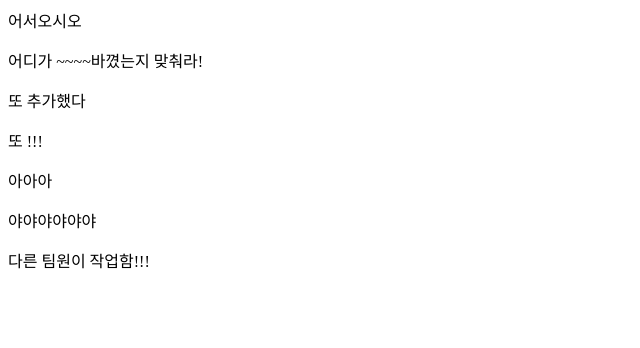
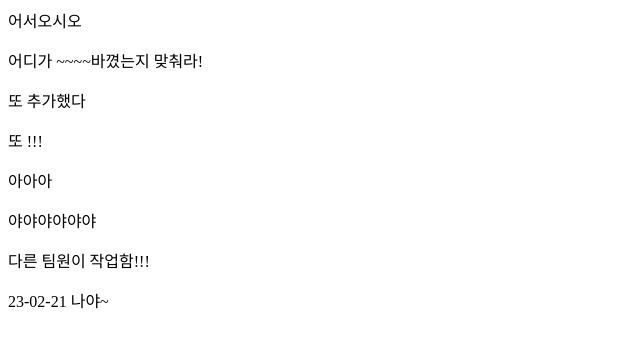
Before and after one commit to rimurang/test, a plain HTML site: page index.html in a window 1280 px wide. Shown: the whole page, without its empty margins (0-640 px from the left). Drawn offline with Linux system fonts and the light colour scheme.

Commit message:
오늘의 커밋
2023-02-21

```diff
--- a/index.html
+++ b/index.html
@@ -15,6 +15,7 @@
 
     <p>야야야야야야</p>
     <p>다른 팀원이 작업함!!!</p>
+    <p>23-02-21 나야~</p>
 
 
 </body>
```
